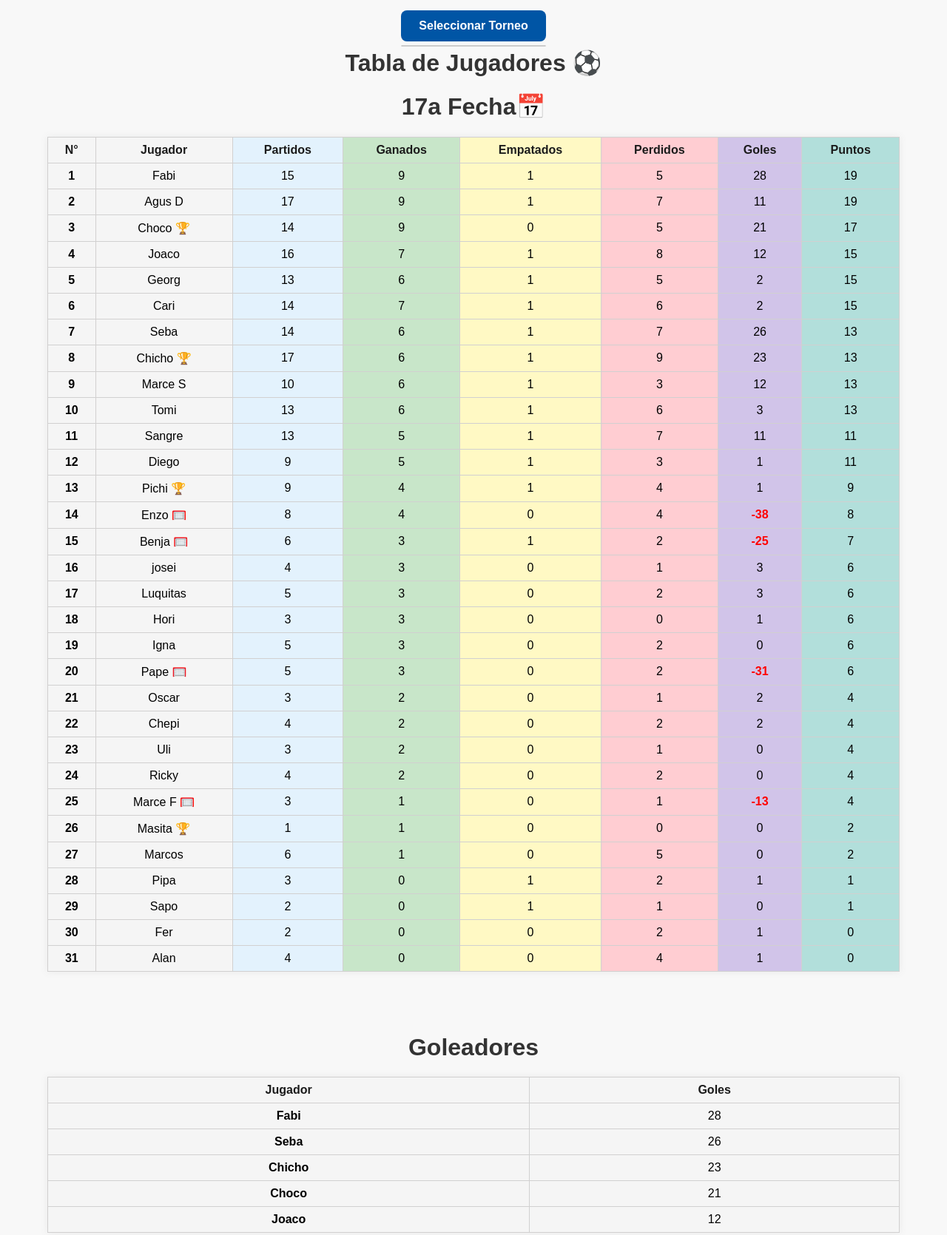
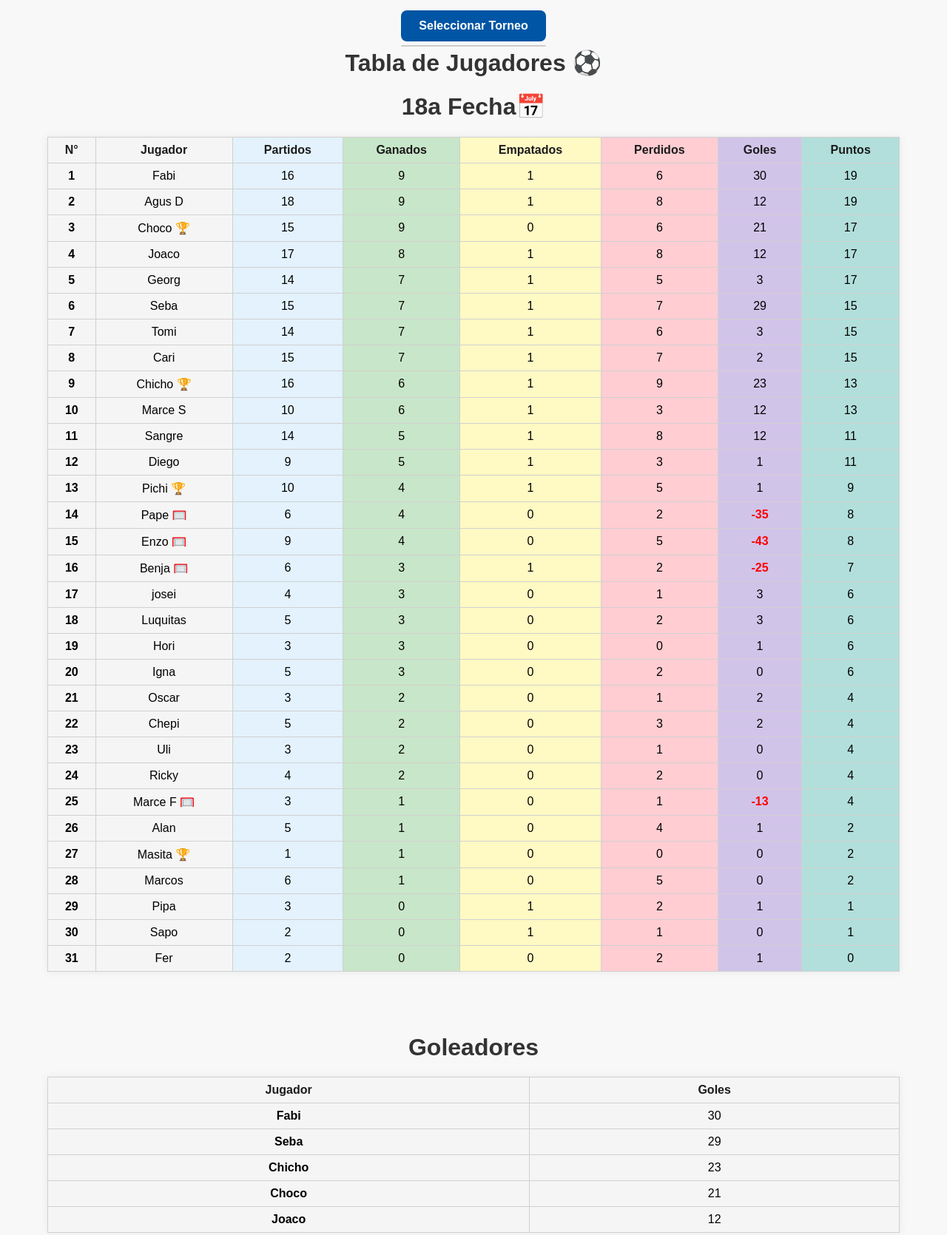
Before and after one commit to ProAmateurFutbolClub/LaTabla, a plain HTML site: page index.html in a window 1280 px wide. Shown: the part 560-2230 px from the top of the page at 74% size. Drawn offline with Linux system fonts and the light colour scheme.

Commit message:
Update index.html

```diff
--- a/index.html
+++ b/index.html
@@ -293,41 +293,41 @@
 
 
   <h1>Tabla de Jugadores ⚽</h1>
-  <h1>17a Fecha📅</h1>
+  <h1>18a Fecha📅</h1>
   <table id="tabla">
   <tr>
     <th>N°</th><th>Jugador</th><th>Partidos</th><th>Ganados</th><th>Empatados</th>
     <th>Perdidos</th><th>Goles</th><th>Puntos</th>
   </tr>
-  <tr><td></td><td>Joaco</td><td>16</td><td>7</td><td>1</td><td>8</td><td>12</td><td>15</td></tr>
-  <tr><td></td><td>Alan</td><td>4</td><td>0</td><td>0</td><td>4</td><td>1</td><td>0</td></tr>
-  <tr><td></td><td>Tomi</td><td>13</td><td>6</td><td>1</td><td>6</td><td>3</td><td>13</td></tr>
-  <tr><td></td><td>Chicho 🏆</td><td>17</td><td>6</td><td>1</td><td>9</td><td>23</td><td>13</td></tr>
-  <tr><td></td><td>Pichi 🏆</td><td>9</td><td>4</td><td>1</td><td>4</td><td>1</td><td>9</td></tr>
+  <tr><td></td><td>Joaco</td><td>17</td><td>8</td><td>1</td><td>8</td><td>12</td><td>17</td></tr>
+  <tr><td></td><td>Alan</td><td>5</td><td>1</td><td>0</td><td>4</td><td>1</td><td>2</td></tr>
+  <tr><td></td><td>Tomi</td><td>14</td><td>7</td><td>1</td><td>6</td><td>3</td><td>15</td></tr>
+  <tr><td></td><td>Chicho 🏆</td><td>16</td><td>6</td><td>1</td><td>9</td><td>23</td><td>13</td></tr>
+  <tr><td></td><td>Pichi 🏆</td><td>10</td><td>4</td><td>1</td><td>5</td><td>1</td><td>9</td></tr>
   <tr><td></td><td>Luquitas</td><td>5</td><td>3</td><td>0</td><td>2</td><td>3</td><td>6</td></tr>
-  <tr><td></td><td>Agus D</td><td>17</td><td>9</td><td>1</td><td>7</td><td>11</td><td>19</td></tr>
+  <tr><td></td><td>Agus D</td><td>18</td><td>9</td><td>1</td><td>8</td><td>12</td><td>19</td></tr>
   <tr><td></td><td>Benja 🥅</td><td>6</td><td>3</td><td>1</td><td>2</td><td class="negativo">-25</td><td>7</td></tr>
-  <tr><td></td><td>Choco 🏆</td><td>14</td><td>9</td><td>0</td><td>5</td><td>21</td><td>17</td></tr>
-  <tr><td></td><td>Fabi</td><td>15</td><td>9</td><td>1</td><td>5</td><td>28</td><td>19</td></tr>
-  <tr><td></td><td>Seba</td><td>14</td><td>6</td><td>1</td><td>7</td><td>26</td><td>13</td></tr>
+  <tr><td></td><td>Choco 🏆</td><td>15</td><td>9</td><td>0</td><td>6</td><td>21</td><td>17</td></tr>
+  <tr><td></td><td>Fabi</td><td>16</td><td>9</td><td>1</td><td>6</td><td>30</td><td>19</td></tr>
+  <tr><td></td><td>Seba</td><td>15</td><td>7</td><td>1</td><td>7</td><td>29</td><td>15</td></tr>
   <tr><td></td><td>Marce F 🥅</td><td>3</td><td>1</td><td>0</td><td>1</td><td class="negativo">-13</td><td>4</td></tr>
   <tr><td></td><td>Pipa</td><td>3</td><td>0</td><td>1</td><td>2</td><td>1</td><td>1</td></tr>
   <tr><td></td><td>Oscar</td><td>3</td><td>2</td><td>0</td><td>1</td><td>2</td><td>4</td></tr>
   <tr><td></td><td>Igna</td><td>5</td><td>3</td><td>0</td><td>2</td><td>0</td><td>6</td></tr>
   <tr><td></td><td>Diego</td><td>9</td><td>5</td><td>1</td><td>3</td><td>1</td><td>11</td></tr>
-  <tr><td></td><td>Sangre</td><td>13</td><td>5</td><td>1</td><td>7</td><td>11</td><td>11</td></tr>
-  <tr><td></td><td>Cari</td><td>14</td><td>7</td><td>1</td><td>6</td><td>2</td><td>15</td></tr>
+  <tr><td></td><td>Sangre</td><td>14</td><td>5</td><td>1</td><td>8</td><td>12</td><td>11</td></tr>
+  <tr><td></td><td>Cari</td><td>15</td><td>7</td><td>1</td><td>7</td><td>2</td><td>15</td></tr>
   <tr><td></td><td>Marcos</td><td>6</td><td>1</td><td>0</td><td>5</td><td>0</td><td>2</td></tr>
-  <tr><td></td><td>Pape 🥅</td><td>5</td><td>3</td><td>0</td><td>2</td><td class="negativo">-31</td><td>6</td></tr>
+  <tr><td></td><td>Pape 🥅</td><td>6</td><td>4</td><td>0</td><td>2</td><td class="negativo">-35</td><td>8</td></tr>
   <tr><td></td><td>Marce S</td><td>10</td><td>6</td><td>1</td><td>3</td><td>12</td><td>13</td></tr>
   <tr><td></td><td>josei</td><td>4</td><td>3</td><td>0</td><td>1</td><td>3</td><td>6</td></tr>
   <tr><td></td><td>Ricky</td><td>4</td><td>2</td><td>0</td><td>2</td><td>0</td><td>4</td></tr>
-  <tr><td></td><td>Georg</td><td>13</td><td>6</td><td>1</td><td>5</td><td>2</td><td>15</td></tr>
+  <tr><td></td><td>Georg</td><td>14</td><td>7</td><td>1</td><td>5</td><td>3</td><td>17</td></tr>
   <tr><td></td><td>Sapo</td><td>2</td><td>0</td><td>1</td><td>1</td><td>0</td><td>1</td></tr>
   <tr><td></td><td>Fer</td><td>2</td><td>0</td><td>0</td><td>2</td><td>1</td><td>0</td></tr>
   <tr><td></td><td>Hori</td><td>3</td><td>3</td><td>0</td><td>0</td><td>1</td><td>6</td></tr>
-  <tr><td></td><td>Enzo 🥅</td><td>8</td><td>4</td><td>0</td><td>4</td><td class="negativo">-38</td><td>8</td></tr>
-  <tr><td></td><td>Chepi</td><td>4</td><td>2</td><td>0</td><td>2</td><td>2</td><td>4</td></tr>
+  <tr><td></td><td>Enzo 🥅</td><td>9</td><td>4</td><td>0</td><td>5</td><td class="negativo">-43</td><td>8</td></tr>
+  <tr><td></td><td>Chepi</td><td>5</td><td>2</td><td>0</td><td>3</td><td>2</td><td>4</td></tr>
   <tr><td></td><td>Uli</td><td>3</td><td>2</td><td>0</td><td>1</td><td>0</td><td>4</td></tr>
   <tr><td></td><td>Masita 🏆</td><td>1</td><td>1</td><td>0</td><td>0</td><td>0</td><td>2</td></tr>
 
@@ -341,8 +341,8 @@
     <th>Jugador</th>
     <th>Goles</th>
   </tr>
-  <tr><td>Fabi</td><td>28</td></tr>
-  <tr><td>Seba</td><td>26</td></tr>
+  <tr><td>Fabi</td><td>30</td></tr>
+  <tr><td>Seba</td><td>29</td></tr>
 
 
   <tr><td>Chicho</td><td>23</td></tr>
@@ -769,6 +769,31 @@
       </div>
     </div>
 
+    <!-- Partido 18 -->
+    <div class="partido mini">
+      <div class="partido-header">
+        <h4>09/11/2026</h4>
+        <span class="resultado">18a Fecha - Blanco 5 - 4 Negro</span>
+      </div>
+      <div class="equipos">
+        <div class="equipo negro">
+          <h5>Equipo Negro</h5>
+          <ul>
+            <li>enzo</li><li>pichi</li><li>chepi</li><li>cary</li>
+            <li>fabi2</li><li>agus d1</li><li>sangre1</li><li>choco</li>
+            <li>CAJA=0</li>
+          </ul>
+        </div>
+        <div class="equipo blanco">
+          <h5>Equipo Blanco</h5>
+          <ul>
+            <li>pape</li><li>georg1</li><li>tommy</li><li>mbusu</li>
+            <li>seba3</li><li>guido</li><li>alan</li><li>joaco</li>
+          </ul>
+        </div>
+      </div>
+    </div>
+
 
   </div>
 <br><br><br>
```
